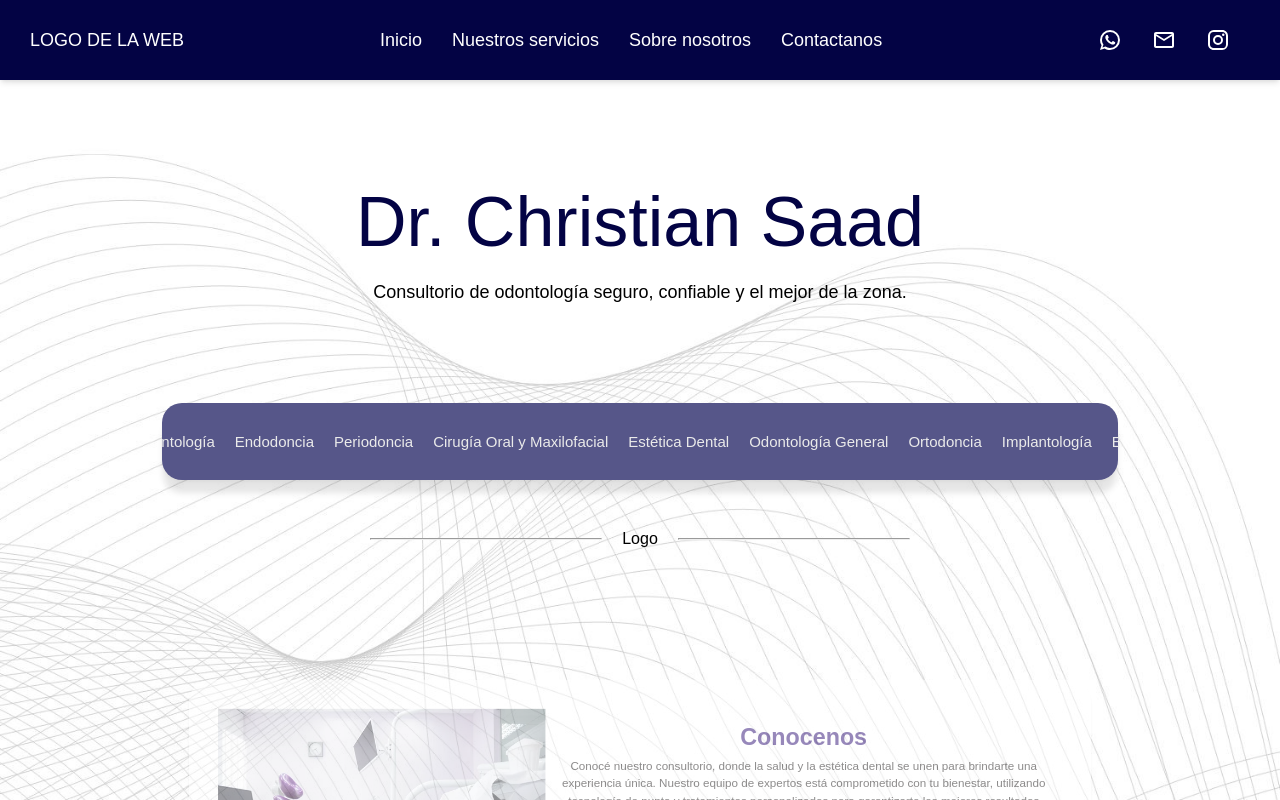
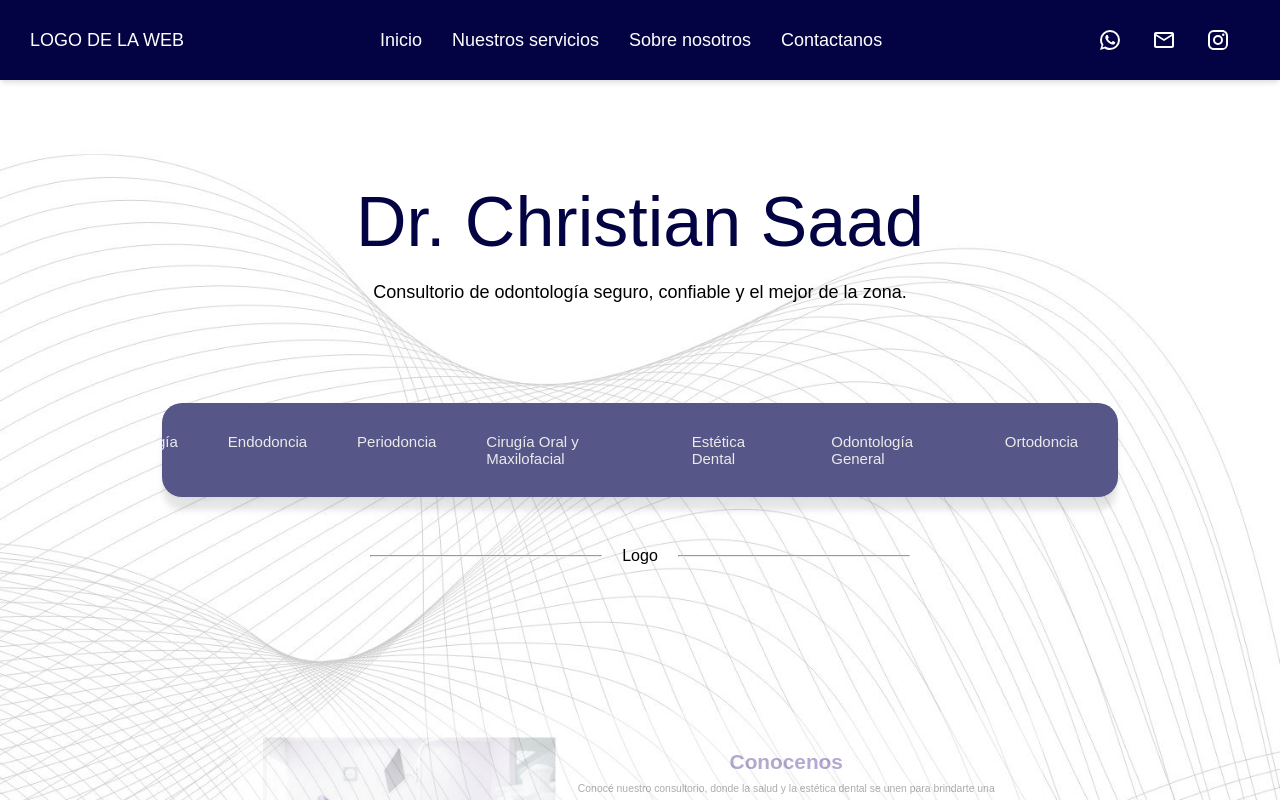
Before and after one commit to FedericoHerreraa/web-odontologia, a React (Vite) app: page / in a window 1280 px wide. Shown: the top 800 px of the page. Built offline with nearby package versions, Linux system fonts and the light colour scheme.

Commit message:
espacio entre especialidades

```diff
--- a/src/pages/home/Home.module.css
+++ b/src/pages/home/Home.module.css
@@ -44,9 +44,13 @@
   display: flex;
   justify-content: center;
   gap: 20px;
-  width: 200%; /* Duplicamos el ancho para acomodar los elementos repetidos */
+  width: 230%; /* Duplicamos el ancho para acomodar los elementos repetidos */
   color: rgb(234, 234, 234);
-  animation: scroll 15s linear infinite; /* Animación de desplazamiento */
+  animation: scroll 15s linear infinite;
+}
+
+.especialidades p {
+  margin-right: 30px;
 }
 
 @keyframes scroll {
```
